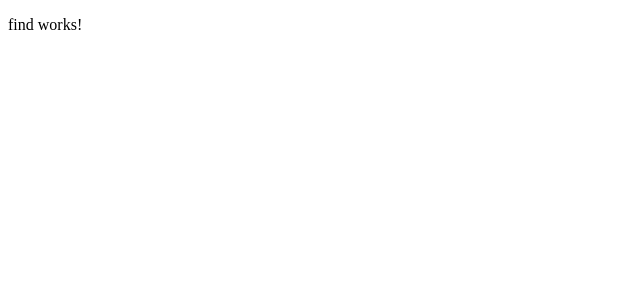
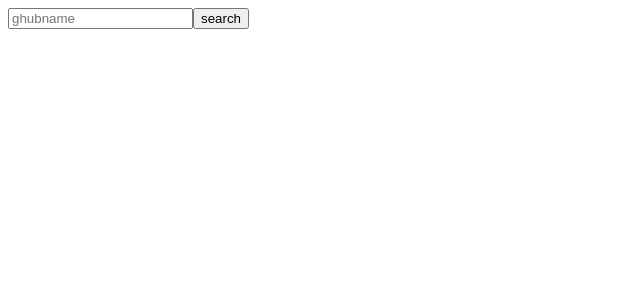
Before and after one commit to BM-Winston/GithubApp, an Angular app: page / in a window 1280 px wide. Shown: the top 300 px of the page, without its empty margins (0-640 px from the left). Built offline with nearby package versions, Linux system fonts and the light colour scheme.

Commit message:
Add placeholder

```diff
--- a/src/app/app.component.ts
+++ b/src/app/app.component.ts
@@ -6,7 +6,5 @@ import { Component } from '@angular/core';
   styleUrls: ['./app.component.css']
 })
 export class AppComponent {
-  findUser(ghubname:string){
 
-  }
 }
--- a/src/app/find/find.component.html
+++ b/src/app/find/find.component.html
@@ -1 +1,5 @@
-<p>find works!</p>
+<div>
+    <input type="text" #ghubname name="ghubname" id="ghubname" placeholder="ghubname">
+    <button (click)="findUser(ghubname.value)">search</button>
+
+</div>
--- a/src/app/find/find.component.ts
+++ b/src/app/find/find.component.ts
@@ -12,4 +12,8 @@ export class FindComponent implements OnInit {
   ngOnInit(): void {
   }
 
+  findUser(ghubname:string){
+
+  }
+
 }
```
Also changed, not shown: src/app/app.component.html (line endings or trailing spaces).
